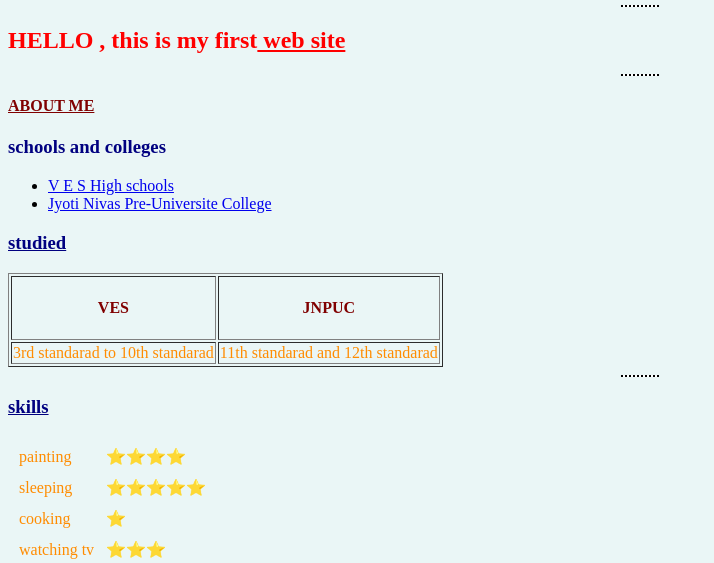
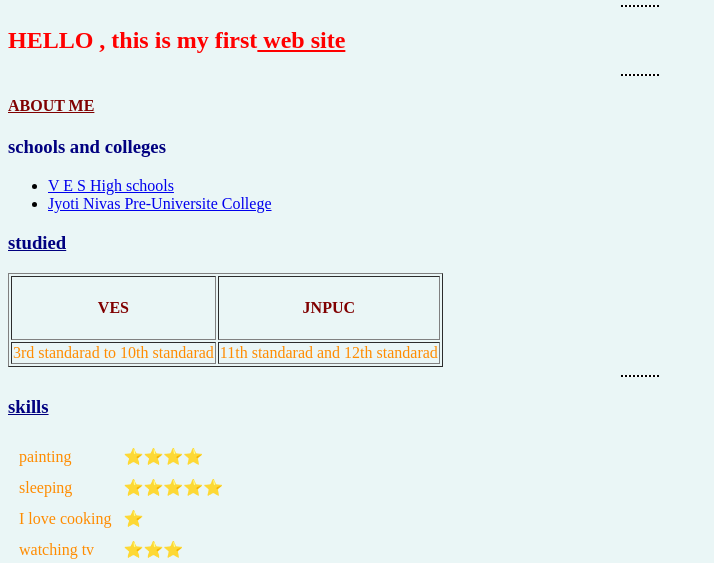
Before and after one commit to kushalamgowda/kpws, a plain HTML site: page kushala.html in a window 1280 px wide. Shown: the part 237-800 px from the top of the page, without its empty margins (0-714 px from the left). Drawn offline with Linux system fonts and the light colour scheme.

Commit message:
text change

```diff
--- a/kushala.html
+++ b/kushala.html
@@ -50,7 +50,7 @@
     <td>sleeping</td>
   <td>⭐⭐⭐⭐⭐</td>
 </tr>
-<tr><td>cooking</td>
+<tr><td>I love cooking</td>
   <td>⭐</td>
 </tr>
 <tr>
```
